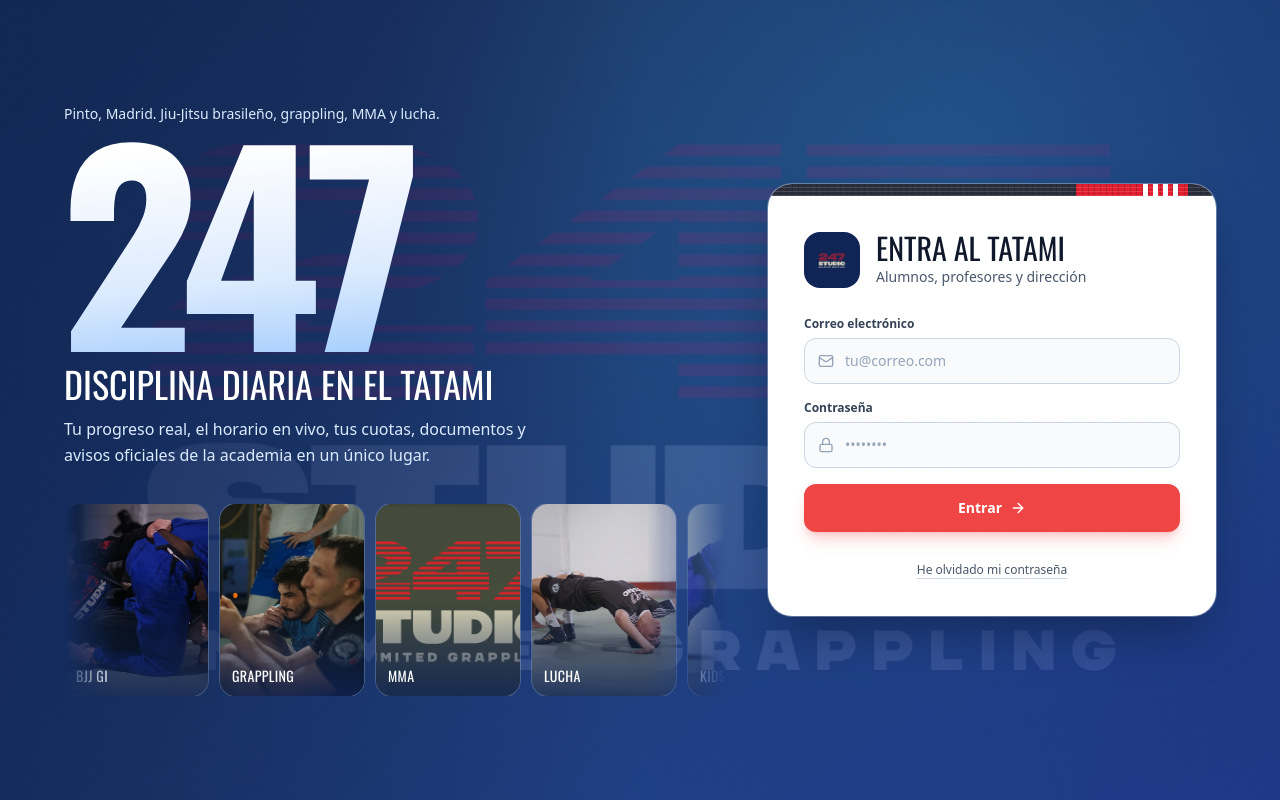
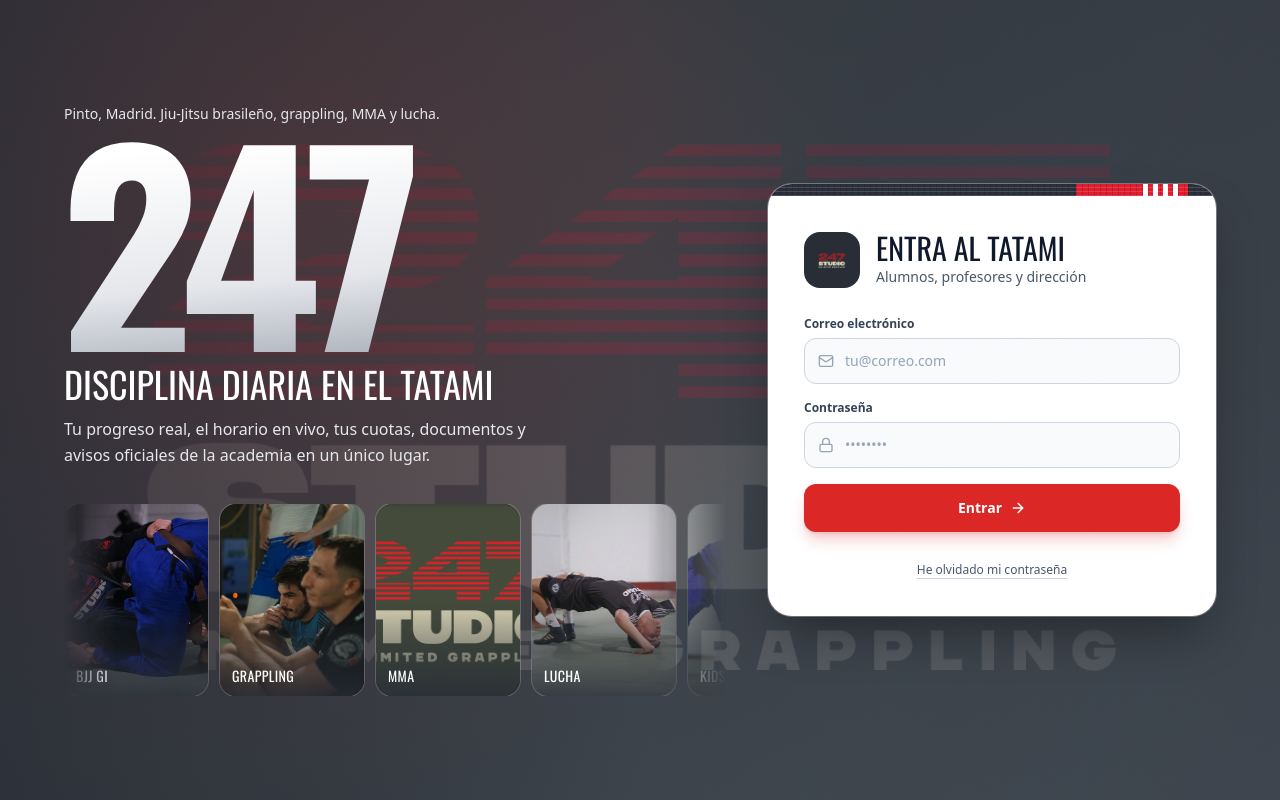
Before and after one commit to bulder28/247-STUDIO, a React (Vite) app: page /login in a window 1280 px wide. Built offline with nearby package versions, Linux system fonts and the light colour scheme; no server answers.

Commit message:
style: aplicar paleta gris cemento urbano y rojo en toda la app

```diff
--- a/index.html
+++ b/index.html
@@ -4,7 +4,7 @@
 <head>
   <meta charset="UTF-8" />
   <meta name="viewport" content="width=device-width, initial-scale=1.0, viewport-fit=cover" />
-  <meta name="theme-color" content="#0f2454" />
+  <meta name="theme-color" content="#272c35" />
   <meta name="apple-mobile-web-app-capable" content="yes" />
   <meta name="apple-mobile-web-app-status-bar-style" content="black-translucent" />
   <link rel="icon" type="image/png" sizes="32x32" href="/favicon-32x32.png" />
@@ -12,7 +12,7 @@
   <title>247 STUDIO — App Oficial</title>
 </head>
 
-<body class="bg-[#0f2454] text-slate-100 antialiased">
+<body class="bg-[#272c35] text-slate-100 antialiased">
   <div id="root"></div>
   <script type="module" src="/src/main.tsx"></script>
 </body>
--- a/src/index.css
+++ b/src/index.css
@@ -8,16 +8,16 @@
 @tailwind utilities;
 
 /* ==========================================================================
-   247 STUDIO — "Azul Cobalto Eléctrico"
-   Cobalto profundo (#0f2454 -> #1e40af) + blanco hielo + rojo coral (#ef4444) para acción.
+   247 STUDIO — "Gris Cemento Urbano & Rojo"
+   Cemento urbano (#272c35 -> #47505e) + blanco limpio + rojo vivo (#dc2626) para acción.
    ========================================================================== */
 
 :root {
-  --ink: #0f2454;
-  --ink-raised: #173a82;
-  --sand: #dbeafe;
+  --ink: #272c35;
+  --ink-raised: #343b46;
+  --sand: #e5e7eb;
   --sand-light: #ffffff;
-  --belt-red: #ef4444;
+  --belt-red: #dc2626;
 }
 
 @layer base {
@@ -32,6 +32,7 @@
     outline: 2px solid var(--sand);
     outline-offset: 2px;
   }
+
   :focus:not(:focus-visible) {
     outline: none;
   }
@@ -40,27 +41,30 @@
     scrollbar-width: thin;
     scrollbar-color: rgba(221, 214, 184, 0.22) transparent;
   }
+
   *::-webkit-scrollbar {
     width: 8px;
     height: 8px;
   }
+
   *::-webkit-scrollbar-thumb {
     background: rgba(221, 214, 184, 0.22);
     border-radius: 999px;
   }
+
   *::-webkit-scrollbar-track {
     background: transparent;
   }
 
   body {
     background-color: var(--ink);
-    /* Degradado Azul Cobalto Eléctrico + juntas de tatami de 96px */
+    /* Degradado Gris Cemento Urbano + juntas de tatami de 96px */
     background-image:
-      radial-gradient(ellipse 65% 50% at 80% 10%, rgba(56, 189, 248, 0.22), transparent 55%),
-      radial-gradient(ellipse 60% 50% at 10% 90%, rgba(30, 64, 175, 0.45), transparent 60%),
-      linear-gradient(rgba(219, 234, 254, 0.04) 1px, transparent 1px),
-      linear-gradient(90deg, rgba(219, 234, 254, 0.04) 1px, transparent 1px),
-      linear-gradient(135deg, #0f2454 0%, #173a82 52%, #1e40af 100%);
+      radial-gradient(ellipse 65% 50% at 80% 10%, rgba(239, 68, 68, 0.18), transparent 52%),
+      radial-gradient(ellipse 60% 50% at 10% 90%, rgba(71, 80, 94, 0.45), transparent 60%),
+      linear-gradient(rgba(255, 255, 255, 0.035) 1px, transparent 1px),
+      linear-gradient(90deg, rgba(255, 255, 255, 0.035) 1px, transparent 1px),
+      linear-gradient(130deg, #272c35 0%, #373e4a 55%, #47505e 100%);
     background-size:
       auto,
       auto,
@@ -68,7 +72,7 @@
       96px 96px,
       cover;
     background-attachment: fixed;
-    @apply text-slate-100 font-sans antialiased selection:bg-blue-200 selection:text-slate-950;
+    @apply text-slate-100 font-sans antialiased selection:bg-gray-200 selection:text-slate-950;
   }
 
   /* Grano de película sobre toda la app */
@@ -85,39 +89,38 @@
 }
 
 @layer components {
-  /* Panel principal: cobalto translúcido con foco azul hielo que sigue al puntero (--mx/--my) */
+
+  /* Panel principal: cemento urbano translúcido con foco claro que sigue al puntero (--mx/--my) */
   .studio-panel {
-    background-color: rgba(15, 36, 84, 0.72);
+    background-color: rgba(52, 59, 70, 0.78);
     background-image:
-      radial-gradient(
-        380px circle at var(--mx, -999px) var(--my, -999px),
-        rgba(147, 197, 253, 0.12),
-        transparent 62%
-      ),
-      linear-gradient(160deg, rgba(30, 64, 175, 0.38) 0%, rgba(15, 36, 84, 0.55) 100%);
+      radial-gradient(380px circle at var(--mx, -999px) var(--my, -999px),
+        rgba(255, 255, 255, 0.09),
+        transparent 62%),
+      linear-gradient(160deg, rgba(71, 80, 94, 0.45) 0%, rgba(39, 44, 53, 0.65) 100%);
     box-shadow:
       inset 0 1px 0 0 rgba(255, 255, 255, 0.12),
-      0 18px 40px -22px rgba(7, 16, 40, 0.75);
+      0 18px 40px -22px rgba(15, 18, 24, 0.75);
     backdrop-filter: blur(12px);
   }
 
   .studio-panel-inset {
-    background: linear-gradient(180deg, rgba(11, 27, 66, 0.58) 0%, rgba(15, 36, 84, 0.78) 100%);
+    background: linear-gradient(180deg, rgba(31, 35, 43, 0.65) 0%, rgba(39, 44, 53, 0.82) 100%);
     box-shadow: inset 0 1px 0 0 rgba(255, 255, 255, 0.06);
   }
 
-  /* Tarjeta clara protagonista: blanco limpio con sombra cobalto */
+  /* Tarjeta clara protagonista: blanco limpio con sombra urbana */
   .studio-sand {
     background-color: var(--sand-light);
-    background-image: linear-gradient(160deg, #ffffff 0%, #f1f5f9 100%);
-    color: #0f172a;
+    background-image: linear-gradient(160deg, #ffffff 0%, #e5e7eb 100%);
+    color: #111827;
     box-shadow:
       inset 0 1px 0 0 rgba(255, 255, 255, 0.9),
-      0 30px 60px -25px rgba(8, 18, 43, 0.65);
+      0 30px 60px -25px rgba(15, 18, 24, 0.65);
   }
 
   .studio-sand :focus-visible {
-    outline-color: #0f2454;
+    outline-color: #272c35;
   }
 
   /* Título de página: Oswald condensada en blanco hielo */
@@ -150,12 +153,14 @@
       filter 0.15s ease,
       box-shadow 0.15s ease;
   }
+
   .studio-btn:hover:not(:disabled) {
     filter: brightness(1.1);
     box-shadow:
       inset 0 1px 0 0 rgba(255, 255, 255, 0.32),
       0 14px 26px -12px rgba(225, 29, 46, 1);
   }
+
   .studio-btn:active:not(:disabled) {
     transform: translateY(1px) scale(0.985);
     filter: brightness(0.95);
@@ -171,12 +176,15 @@
       box-shadow 0.15s ease,
       background-color 0.15s ease;
   }
+
   .studio-field::placeholder {
     color: #64748b;
   }
+
   .studio-field:hover:not(:disabled) {
     border-color: rgba(221, 214, 184, 0.28);
   }
+
   .studio-field:focus,
   .studio-field:focus-visible {
     outline: none;
@@ -186,13 +194,16 @@
       inset 0 1px 2px 0 rgba(0, 0, 0, 0.4),
       0 0 0 3px rgba(221, 214, 184, 0.16);
   }
+
   .studio-field:disabled {
     opacity: 0.55;
     cursor: not-allowed;
   }
+
   .studio-field[aria-invalid='true'] {
     border-color: rgba(244, 63, 94, 0.9);
   }
+
   select.studio-field option {
     background-color: #0b111f;
   }
@@ -207,9 +218,11 @@
       box-shadow 0.15s ease,
       background-color 0.15s ease;
   }
+
   .studio-field-sand::placeholder {
     color: rgba(20, 26, 43, 0.42);
   }
+
   .studio-field-sand:focus,
   .studio-field-sand:focus-visible {
     outline: none;
@@ -230,20 +243,16 @@
 
   .belt-weave {
     background-image:
-      repeating-linear-gradient(
-        0deg,
+      repeating-linear-gradient(0deg,
         rgba(255, 255, 255, 0.14) 0px,
         rgba(255, 255, 255, 0.14) 1px,
         transparent 1px,
-        transparent 4px
-      ),
-      repeating-linear-gradient(
-        90deg,
+        transparent 4px),
+      repeating-linear-gradient(90deg,
         rgba(0, 0, 0, 0.16) 0px,
         rgba(0, 0, 0, 0.16) 1px,
         transparent 1px,
-        transparent 6px
-      );
+        transparent 6px);
   }
 
   /* Línea de puntos tipo carta de precios */
@@ -259,19 +268,23 @@
   }
 
   /* <details> con signo + que gira a × */
-  .studio-faq > summary {
+  .studio-faq>summary {
     list-style: none;
   }
-  .studio-faq > summary::-webkit-details-marker {
+
+  .studio-faq>summary::-webkit-details-marker {
     display: none;
   }
+
   .studio-faq .studio-faq-mark {
     transition: transform 0.25s cubic-bezier(0.22, 1, 0.36, 1);
   }
+
   .studio-faq[open] .studio-faq-mark {
     transform: rotate(45deg);
   }
-  .studio-faq[open] > summary {
+
+  .studio-faq[open]>summary {
     color: var(--sand);
   }
 }
@@ -285,6 +298,7 @@
     opacity: 0;
     transform: translateY(10px);
   }
+
   to {
     opacity: 1;
     transform: translateY(0);
@@ -299,6 +313,7 @@
   from {
     transform: scaleX(0);
   }
+
   to {
     transform: scaleX(1);
   }
@@ -309,6 +324,7 @@
     transform: scaleY(0);
     opacity: 0;
   }
+
   to {
     transform: scaleY(1);
     opacity: 1;
@@ -319,6 +335,7 @@
   from {
     transform: translateY(105%);
   }
+
   to {
     transform: translateY(0);
   }
@@ -339,7 +356,8 @@
   overflow: hidden;
   padding-bottom: 0.06em;
 }
-.title-mask > * {
+
+.title-mask>* {
   display: block;
   animation: titleRise 0.7s cubic-bezier(0.22, 1, 0.36, 1) 0.12s both;
 }
@@ -348,6 +366,7 @@
   from {
     transform: translateX(0);
   }
+
   to {
     transform: translateX(-50%);
   }
@@ -358,6 +377,7 @@
   width: max-content;
   animation: studioMarquee 38s linear infinite;
 }
+
 .studio-marquee:hover {
   animation-play-state: paused;
 }
@@ -366,28 +386,28 @@
   0% {
     background-position: -200% 0;
   }
+
   100% {
     background-position: 200% 0;
   }
 }
 
 .studio-shimmer {
-  background-image: linear-gradient(
-    90deg,
-    rgba(255, 255, 255, 0) 0%,
-    rgba(221, 214, 184, 0.09) 50%,
-    rgba(255, 255, 255, 0) 100%
-  );
+  background-image: linear-gradient(90deg,
+      rgba(255, 255, 255, 0) 0%,
+      rgba(221, 214, 184, 0.09) 50%,
+      rgba(255, 255, 255, 0) 100%);
   background-size: 200% 100%;
   animation: studioShimmer 1.4s ease-in-out infinite;
 }
 
 @media (prefers-reduced-motion: reduce) {
+
   .animate-studio-in,
   .studio-shimmer,
   .belt-rule,
   .belt-rule-stripe,
-  .title-mask > *,
+  .title-mask>*,
   .studio-marquee {
     animation: none;
   }
--- a/src/layouts/PortalShell.tsx
+++ b/src/layouts/PortalShell.tsx
@@ -29,7 +29,7 @@ export function PortalShell({
 
   return (
     <div className="min-h-screen text-slate-100 flex flex-col">
-      <header className="bg-[#0f2454]/80 backdrop-blur-xl border-b border-white/[0.07] px-4 sticky top-0 z-30">
+      <header className="bg-[#272c35]/80 backdrop-blur-xl border-b border-white/[0.07] px-4 sticky top-0 z-30">
         <div className="max-w-5xl mx-auto h-16 flex items-center justify-between gap-4">
           <div className="flex items-center gap-3 min-w-0">
             <img src="/logo.webp" alt="" className="w-9 h-9 rounded-xl object-contain shrink-0" />
@@ -109,7 +109,7 @@ export function PortalShell({
 
       {/* Dock flotante Mobile */}
       <nav
-        className="md:hidden fixed bottom-3 inset-x-3 rounded-2xl bg-[#0f2454]/90 backdrop-blur-xl border border-white/10 shadow-modal flex justify-around py-1.5 px-1 z-30"
+        className="md:hidden fixed bottom-3 inset-x-3 rounded-2xl bg-[#272c35]/90 backdrop-blur-xl border border-white/10 shadow-modal flex justify-around py-1.5 px-1 z-30"
         style={{ marginBottom: 'env(safe-area-inset-bottom)' }}
         aria-label="Navegación principal"
       >
--- a/src/pages/LoginPage.tsx
+++ b/src/pages/LoginPage.tsx
@@ -70,31 +70,31 @@ export function LoginPage() {
       className="min-h-screen relative overflow-hidden flex items-center justify-center px-4 py-10 lg:px-12"
       style={{
         background:
-          'radial-gradient(circle at 75% 20%, rgba(56, 189, 248, 0.25), transparent 50%), linear-gradient(135deg, #0f2454 0%, #173a82 52%, #1e40af 100%)',
+          'radial-gradient(circle at 18% 25%, rgba(239, 68, 68, 0.24), transparent 52%), linear-gradient(130deg, #272c35 0%, #373e4a 55%, #47505e 100%)',
       }}
     >
-      {/* Fondo: foto del tatami bajo tinta cobalto */}
+      {/* Fondo: foto del tatami bajo tinta cemento urbano */}
       <img
         src="/herobackground.webp"
         alt=""
-        className="absolute inset-0 w-full h-full object-cover opacity-[0.16] scale-105 pointer-events-none"
+        className="absolute inset-0 w-full h-full object-cover opacity-[0.17] scale-105 pointer-events-none"
       />
-      <div className="absolute inset-0 bg-gradient-to-r from-[#0f2454]/65 via-transparent to-[#0f2454]/30 pointer-events-none" />
+      <div className="absolute inset-0 bg-gradient-to-r from-[#272c35]/60 via-transparent to-[#272c35]/30 pointer-events-none" />
 
       <div className="relative z-10 w-full max-w-6xl grid grid-cols-1 lg:grid-cols-12 gap-10 lg:gap-6 items-center">
         {/* Columna editorial */}
         <div className="lg:col-span-7 min-w-0">
-          <p className="text-sm text-blue-100">
+          <p className="text-sm text-gray-200">
             Pinto, Madrid. Jiu-Jitsu brasileño, grappling, MMA y lucha.
           </p>
 
-          {/* 247: los numerales con degradado blanco hielo a azul */}
+          {/* 247: los numerales en blanco a gris acero */}
           <p
             aria-hidden
             className="font-headline font-bold leading-[0.82] tracking-tighter select-none bg-cover bg-center mt-2 -ml-1"
             style={{
               fontSize: 'clamp(6.5rem, 21vw, 18rem)',
-              backgroundImage: 'linear-gradient(175deg, #ffffff 10%, #dbeafe 60%, #93c5fd 100%)',
+              backgroundImage: 'linear-gradient(175deg, #ffffff 10%, #e5e7eb 60%, #9ca3af 100%)',
               WebkitBackgroundClip: 'text',
               backgroundClip: 'text',
               color: 'transparent',
@@ -106,7 +106,7 @@ export function LoginPage() {
           <h1 className="font-headline text-2xl sm:text-4xl uppercase text-white leading-tight mt-3 max-w-xl">
             Disciplina diaria en el tatami
           </h1>
-          <p className="hidden sm:block text-base text-blue-100 max-w-lg leading-relaxed mt-3">
+          <p className="hidden sm:block text-base text-gray-200 max-w-lg leading-relaxed mt-3">
             Tu progreso real, el horario en vivo, tus cuotas, documentos y avisos oficiales de la
             academia en un único lugar.
           </p>
@@ -124,7 +124,7 @@ export function LoginPage() {
                   className="relative w-36 aspect-[3/4] rounded-2xl overflow-hidden ring-1 ring-white/20 shrink-0"
                 >
                   <img src={item.img} alt={item.label} className="w-full h-full object-cover" />
-                  <div className="absolute inset-0 bg-gradient-to-t from-[#0f2454]/85 via-transparent to-transparent" />
+                  <div className="absolute inset-0 bg-gradient-to-t from-[#272c35]/85 via-transparent to-transparent" />
                   <figcaption className="absolute bottom-2.5 left-3 font-headline text-sm uppercase tracking-wide text-white">
                     {item.label}
                   </figcaption>
@@ -136,7 +136,7 @@ export function LoginPage() {
 
         {/* Tarjeta de acceso blanca limpia */}
         <div className="lg:col-span-5 w-full max-w-md mx-auto lg:ml-auto lg:mr-0">
-          <div className="bg-white rounded-3xl overflow-hidden shadow-2xl shadow-[#08122b]/50 ring-1 ring-white/30 animate-studio-in">
+          <div className="bg-white rounded-3xl overflow-hidden shadow-2xl shadow-black/40 ring-1 ring-white/30 animate-studio-in">
             <BeltRule belt="Negro" stripes={4} className="!rounded-none !ring-0" />
 
             <div className="p-7 sm:p-9">
@@ -144,7 +144,7 @@ export function LoginPage() {
                 <img
                   src="/logo.webp"
                   alt=""
-                  className="w-14 h-14 object-contain rounded-2xl bg-[#0f2454] p-1.5"
+                  className="w-14 h-14 object-contain rounded-2xl bg-[#272c35] p-1.5"
                 />
                 <div>
                   <h2 className="font-headline text-3xl uppercase leading-none text-slate-900">
@@ -231,7 +231,7 @@ export function LoginPage() {
                   <button
                     type="submit"
                     disabled={isSubmitting}
-                    className="group w-full flex items-center justify-center gap-2 rounded-xl bg-[#ef4444] hover:bg-[#dc2626] shadow-lg shadow-red-500/25 disabled:opacity-60 px-4 py-3.5 text-sm font-semibold text-white transition"
+                    className="group w-full flex items-center justify-center gap-2 rounded-xl bg-[#dc2626] hover:bg-[#b91c1c] shadow-lg shadow-red-600/25 disabled:opacity-60 px-4 py-3.5 text-sm font-semibold text-white transition"
                   >
                     <span>{isSubmitting ? 'Entrando…' : 'Entrar'}</span>
                     <ArrowRight className="w-4 h-4 transition-transform group-hover:translate-x-1" />
@@ -240,7 +240,7 @@ export function LoginPage() {
                   <button
                     type="button"
                     onClick={handlePasswordReset}
-                    className="w-full rounded-xl bg-[#ef4444] hover:bg-[#dc2626] shadow-lg shadow-red-500/25 px-4 py-3.5 text-sm font-semibold text-white transition"
+                    className="w-full rounded-xl bg-[#dc2626] hover:bg-[#b91c1c] shadow-lg shadow-red-600/25 px-4 py-3.5 text-sm font-semibold text-white transition"
                   >
                     Enviar enlace de recuperación
                   </button>
--- a/src/pages/shared/ScheduleViewPage.tsx
+++ b/src/pages/shared/ScheduleViewPage.tsx
@@ -30,7 +30,7 @@ function LiveClassCard({ cls, live }: { cls: ScheduleClass; live: boolean }) {
   return (
     <div className="relative overflow-hidden rounded-3xl min-h-[11rem] flex items-end p-5 sm:p-6 ring-1 ring-white/10">
       <img src={img} alt="" className="absolute inset-0 w-full h-full object-cover" />
-      <div className="absolute inset-0 bg-gradient-to-t from-[#0f2454] via-[#0f2454]/70 to-[#0f2454]/10" />
+      <div className="absolute inset-0 bg-gradient-to-t from-[#272c35] via-[#272c35]/70 to-[#272c35]/10" />
       <div className="relative min-w-0 w-full">
         <span
           className={`inline-flex items-center gap-1.5 px-2.5 py-1 rounded-full text-xs font-semibold ${
```
Also changed, not shown: src/layouts/AdminLayout.tsx (+4 -4 lines).
